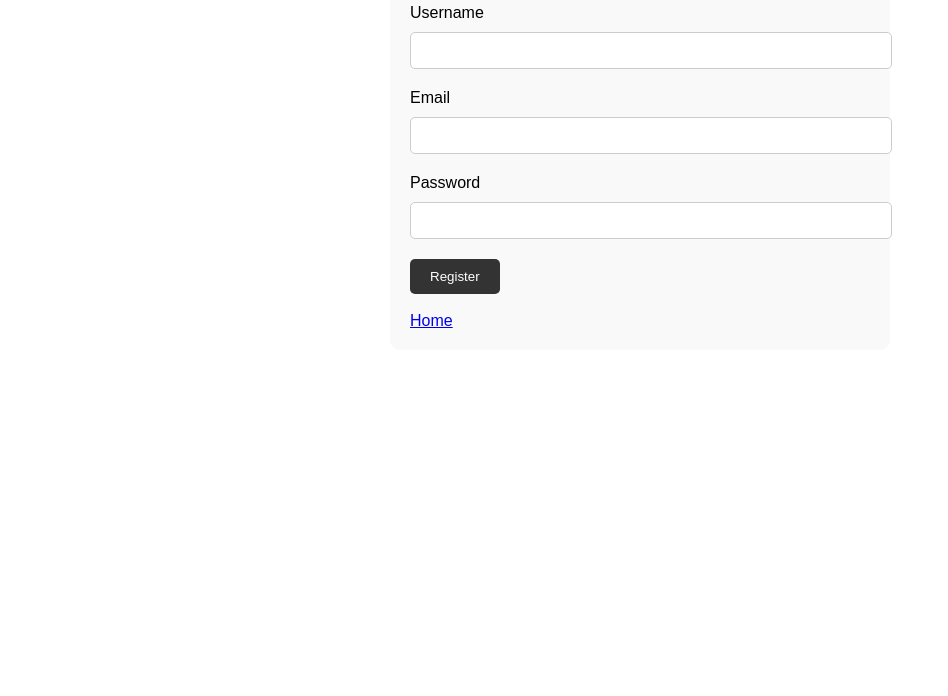
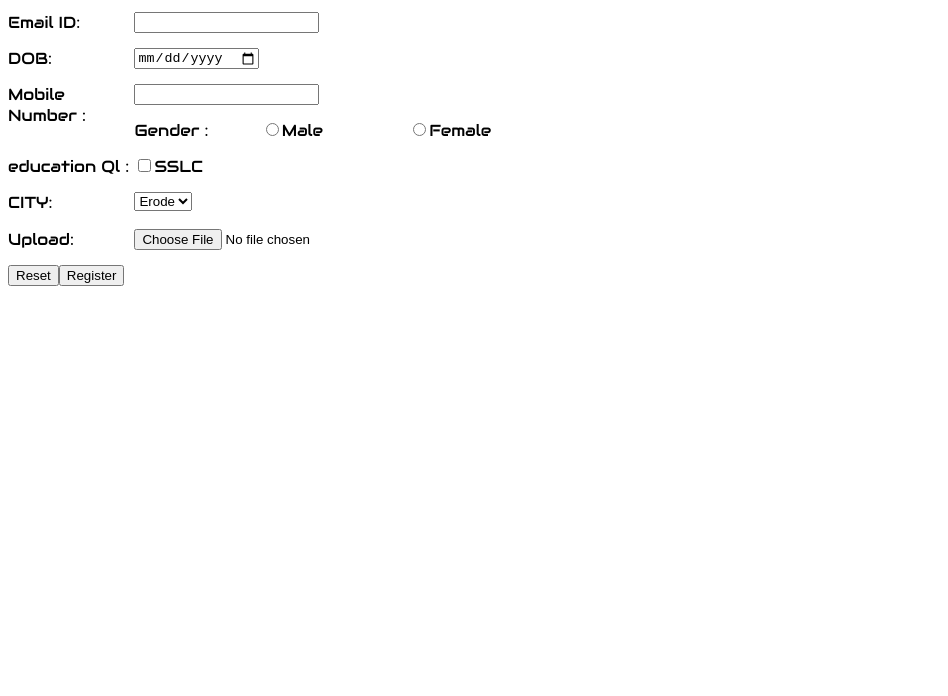
Before and after one commit to Etsacademe/MYweb, a plain HTML site: page index.html in a window 1280 px wide. Shown: the part 104-800 px from the top of the page, without its empty margins (0-948 px from the left). Drawn offline with Linux system fonts and the light colour scheme.

Commit message:
index.html

```diff
--- a/index.html
+++ b/index.html
@@ -1,85 +1,49 @@
 <!DOCTYPE html>
 <html lang="en">
 <head>
-<meta charset="UTF-8">
-<meta name="viewport" content="width=device-width, initial-scale=1.0">
-<title>Responsive Registration Form</title>
-<style>
-/* Global Styles */
-body {
-  margin: 0;
-  padding: 0;
-  font-family: Arial, sans-serif;
-}
+    <meta charset="UTF-8">
+    <meta name="viewport" content="width=device-width, initial-scale=1.0">
+    <title>Document</title>
+    <link rel="stylesheet" href="https://fonts.googleapis.com/css?family=Audiowide">
+    <style>
+        label
+        {
 
-.container {
-  max-width: 500px;
-  margin: 0 auto;
-  padding: 20px;
-}
+            width: 10%;
+            float: left;
+            font-family: Audiowide;
 
-form {
-  background-color: #f9f9f9;
-  padding: 20px;
-  border-radius: 10px;
-}
+        }
+        input
+        {
+            float: left;
+        }
+        h1
+        {
+            -webkit-text-stroke: 2px skyblue;
 
-label {
-  display: block;
-  margin-bottom: 10px;
-}
+        }
+    </style>
+</head>
 
-input[type="text"],
-input[type="email"],
-input[type="password"] {
-  width: 100%;
-  padding: 10px;
-  margin-bottom: 20px;
-  border: 1px solid #ccc;
-  border-radius: 5px;
-}
-
-input[type="submit"] {
-  background-color: #333;
-  color: #fff;
-  padding: 10px 20px;
-  border: none;
-  border-radius: 5px;
-  cursor: pointer;
-}
-
-input[type="submit"]:hover {
-  background-color: #555;
-}
-
-/* Responsive Styles */
-@media screen and (max-width: 600px) {
-  .container {
-    max-width: 700px;
-  }
-}
-</style>
-</head>
 <body>
-
-<div class="container">
-  <form>
-    <h2>Register</h2>
-    <label for="username">Username</label>
-    <input type="text" id="username" name="username" required>
-
-    <label for="email">Email</label>
-    <input type="email" id="email" name="email" required>
-
-    <label for="password">Password</label>
-    <input type="password" id="password" name="password" required>
-
-    <input type="submit" value="Register">
-<br>
-<br>
-<a href="Responsivehome.html">Home</a>
-  </form>
-</div>
-
+    <h1>Register Form</h1>
+    <form action="" method="post">
+        <label for="">Username:</label><input type="text"><br><br>
+        <label for="">Email ID: </label><input type="email"><br><br>
+        <label for="">DOB:</label><input type="date"><br><br>
+        <label for="">Mobile Number : </label><input type="number"><br><br>
+        <label for="">Gender :</label><input type="radio" name="Gen"><label for="" >Male</label><input type="radio" name="Gen"><label for="">Female</label><br><br>
+        <label for="">education Ql :</label><input type="checkbox"><label for="">SSLC</label><br><br>
+        <label for="">CITY:</label><select>
+            <option>Erode</option>
+            <option>Erode</option>
+            <option>Erode</option>
+            <option>Erode</option>
+        </select><br><br>
+        <label for="">Upload:</label><input type="file"><br><br>
+        <button>Register</button>
+        <input type="button" value="Reset">
+    </form>
 </body>
 </html>
```
